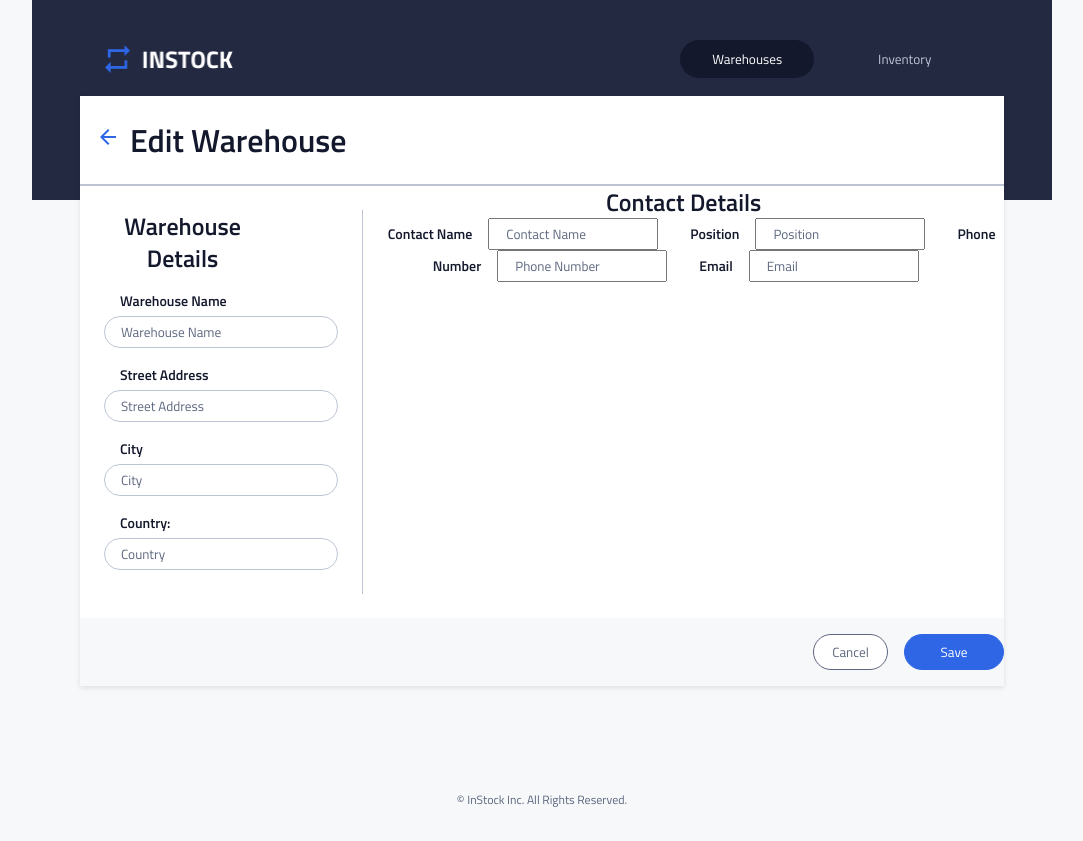
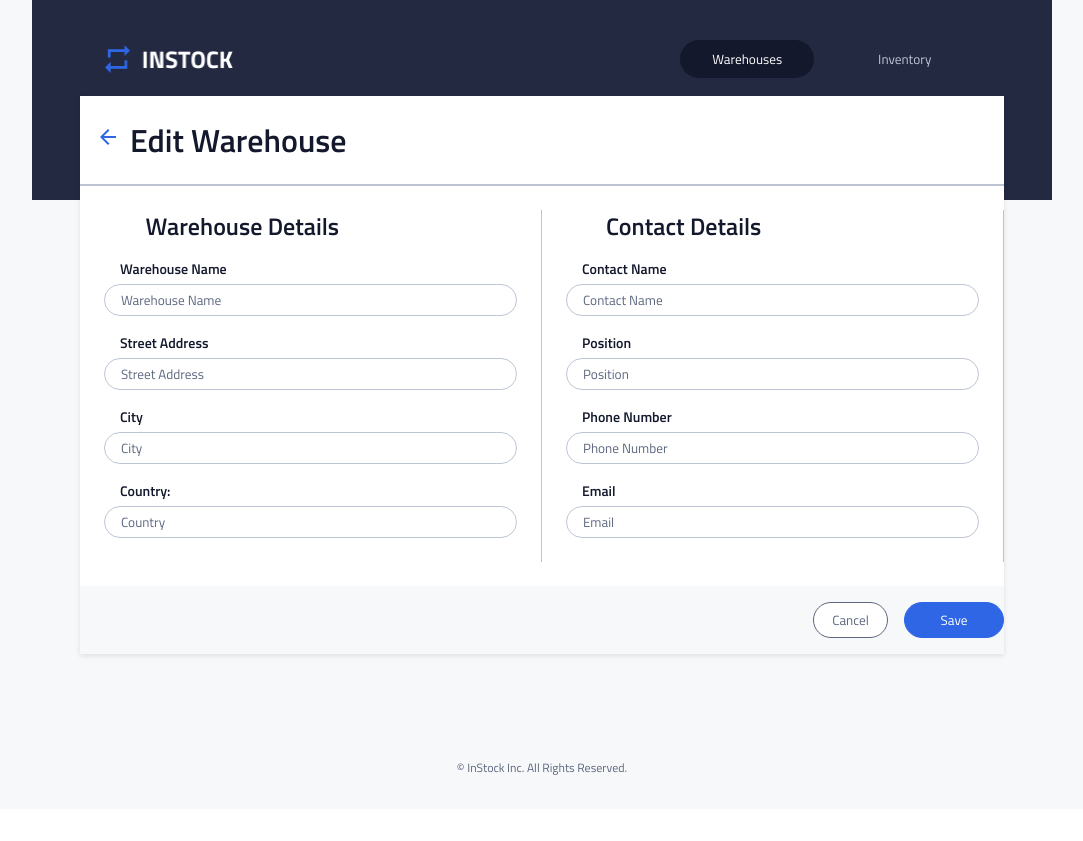
Before and after one commit to TonySMK/InStock_Group2-Client, a React (Create React App) app: page /warehouses/1/edit in a window 1280 px wide. Shown: the whole page, without its empty margins (98-1181 px from the left). After the commit the page ends 809 px from the top, so only its background shows below. Built offline with nearby package versions, Linux system fonts and the light colour scheme; no server answers.

Commit message:
fix contact styles

```diff
--- a/src/Components/ContactDetailsForm/ContactDetailsForm.js
+++ b/src/Components/ContactDetailsForm/ContactDetailsForm.js
@@ -16,15 +16,15 @@ function ContactDetailsForm({
   };
 
   return (
-    <section className="contact">
-      <div className="contact__head">
-        <h2 className="contact__head__name">Contact Details</h2>
+    <section className="contactdetails">
+      <div className="contactdetails__head">
+        <h2 className="contactdetails__head__name">Contact Details</h2>
       </div>
-      <div className="contact__container">
-        <label className="contact__container__label">Contact Name</label>
+      <div className="contactdetails__container">
+        <label className="contactdetails__container__label">Contact Name</label>
         <input
-          className={`contact__container__input ${
-            hasError("contact_name") ? "formError" : null
+          className={`contactdetails__container__input ${
+            hasError("contact_name") ? "formError" : "contactformPass"
           }`}
           type="text"
           name="contact_name"
@@ -38,10 +38,10 @@ function ContactDetailsForm({
             This field is required
           </p>
         )}
-        <label className="contact__container__label">Position</label>
+        <label className="contactdetails__container__label">Position</label>
         <input
-          className={`contact__container__input ${
-            hasError("contact_position") ? "formError" : null
+          className={`contactdetails__container__input ${
+            hasError("contact_position") ? "formError" : "contactformPass"
           }`}
           type="text"
           name="contact_position"
@@ -55,10 +55,10 @@ function ContactDetailsForm({
             This field is required
           </p>
         )}
-        <label className="contact__container__label">Phone Number</label>
+        <label className="contactdetails__container__label">Phone Number</label>
         <input
-          className={`contact__container__input ${
-            hasError("contact_phone") ? "formError" : null
+          className={`contactdetails__container__input ${
+            hasError("contact_phone") ? "formError" : "contactformPass"
           }`}
           type="text"
           name="contact_phone"
@@ -72,10 +72,10 @@ function ContactDetailsForm({
             This field is required
           </p>
         )}
-        <label className="contact__container__label">Email</label>
+        <label className="contactdetails__container__label">Email</label>
         <input
-          className={`contact__container__input ${
-            hasError("contact_email") ? "formError" : null
+          className={`contactdetails__container__input ${
+            hasError("contact_email") ? "formError" : "contactformPass"
           }`}
           type="text"
           name="contact_email"
```
